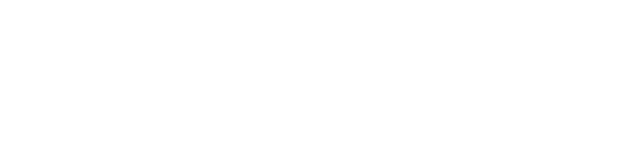
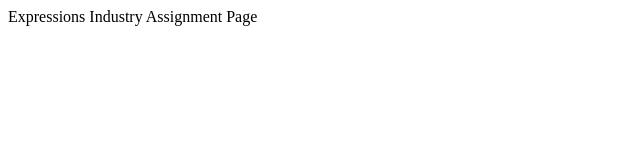
Before and after one commit to cfrantz84/Frantz_Cassi_WPF, a plain HTML site: page Expressions_Industry/Expressions_Industry.html in a window 1280 px wide. Shown: the whole page, without its empty margins (0-640 px from the left). Drawn offline with Linux system fonts and the light colour scheme.

Commit message:
Industry Started
Started Expressions_Industry

```diff
--- a/Expressions_Industry/Expressions_Industry.html
+++ b/Expressions_Industry/Expressions_Industry.html
@@ -5,6 +5,6 @@
 		<script src="js/script.js"></script>
 		</head>
 		<body>
-
+		Expressions Industry Assignment Page
 		</body>
 	</html>
```
